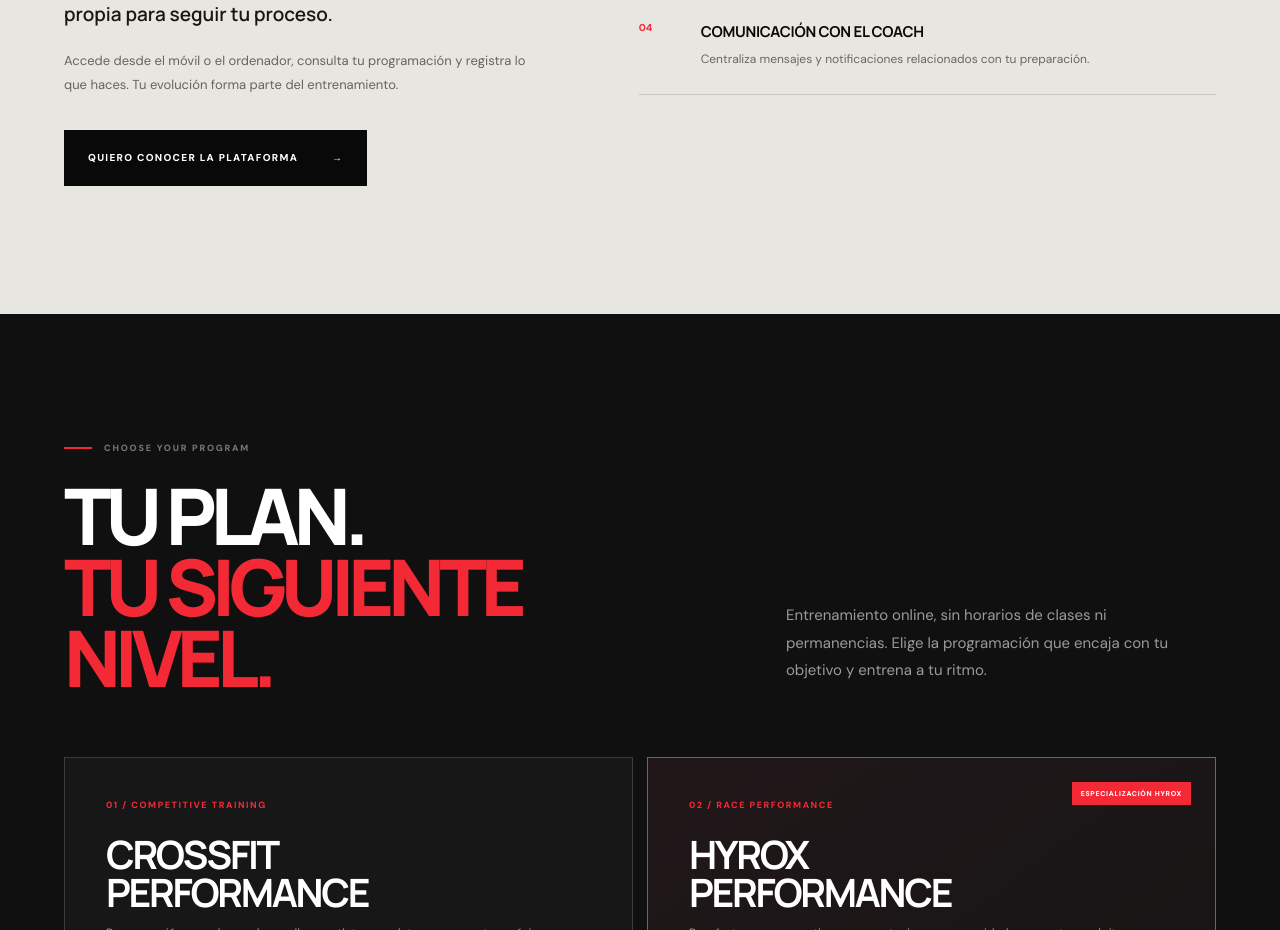
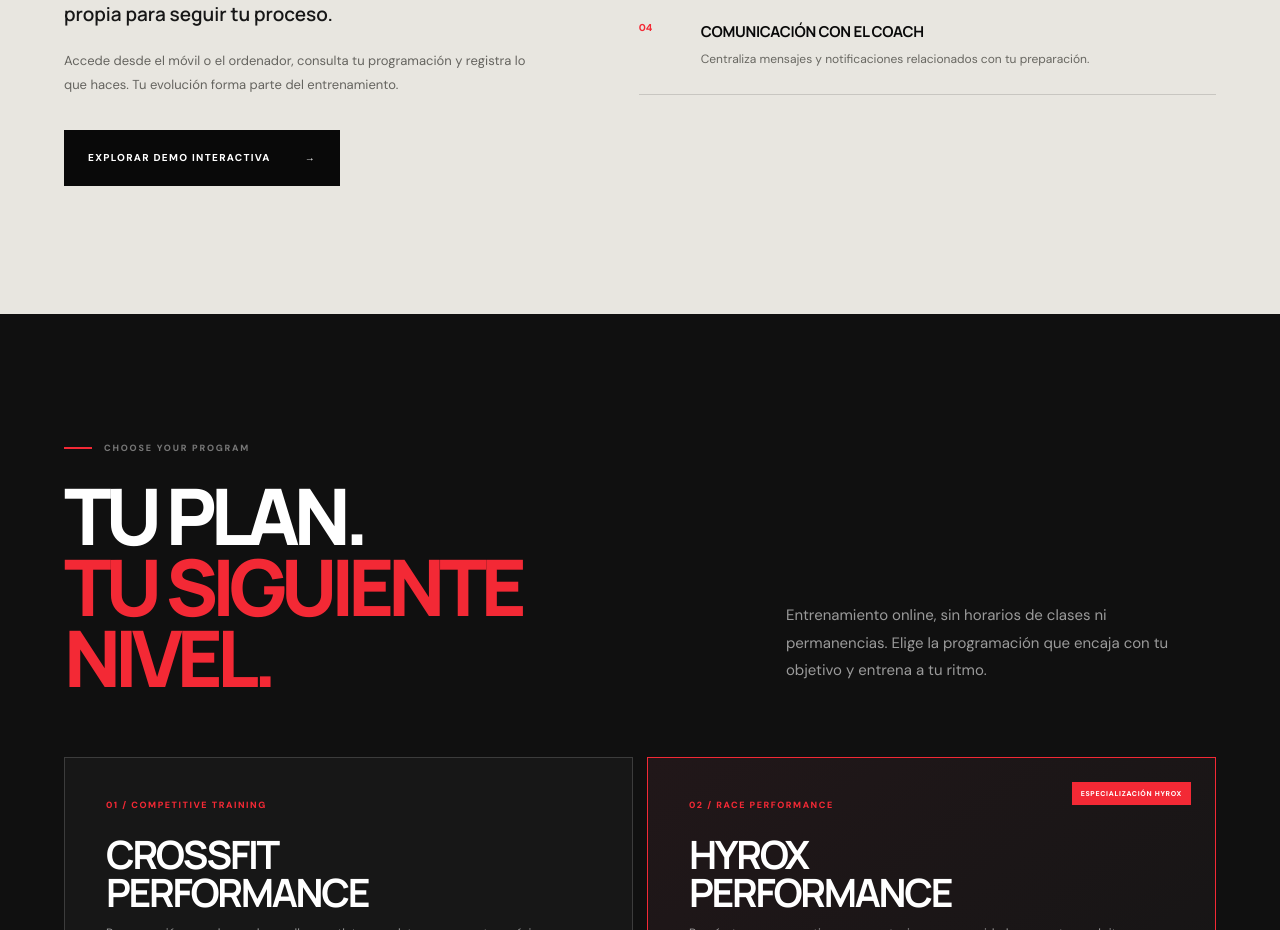
Before and after one commit to 1997Ricardo/lionbeat-landing, a plain HTML site: page index.html in a window 1280 px wide. Shown: the part 3383-4313 px from the top of the page. Drawn offline with Linux system fonts and the light colour scheme.

Commit message:
Link platform CTA to interactive public demo

```diff
--- a/index.html
+++ b/index.html
@@ -150,7 +150,7 @@
           <h2 id="platform-title">TU ENTRENAMIENTO.<br><em>EN UN SOLO LUGAR.</em></h2>
           <p class="platform-lead">No vendemos PDFs ni rutinas sueltas. Entrenas con una metodología, una planificación y una plataforma propia para seguir tu proceso.</p>
           <p>Accede desde el móvil o el ordenador, consulta tu programación y registra lo que haces. Tu evolución forma parte del entrenamiento.</p>
-          <a class="button button-dark" href="https://wa.me/34633090021?text=Hola%20Ricardo%2C%20quiero%20conocer%20la%20plataforma%20LIONBEAT." target="_blank" rel="noopener noreferrer">Quiero conocer la plataforma <span aria-hidden="true">→</span></a>
+          <a class="button button-dark" href="demo.html">Explorar demo interactiva <span aria-hidden="true">→</span></a>
         </div>
         <div class="platform-features reveal">
           <article><span>01</span><div><h3>PROGRAMACIÓN SEMANAL</h3><p>Consulta tus sesiones y el trabajo previsto para cada semana.</p></div></article>
```
